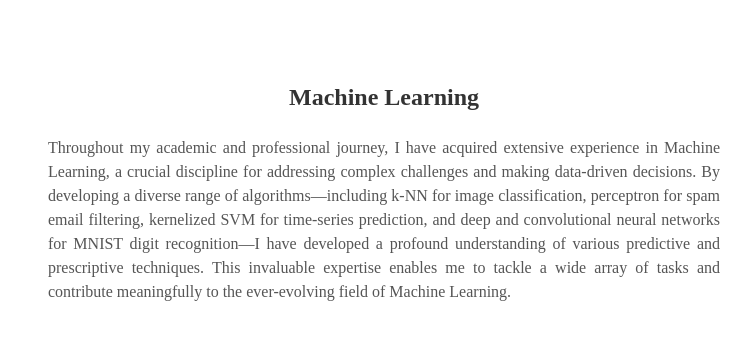
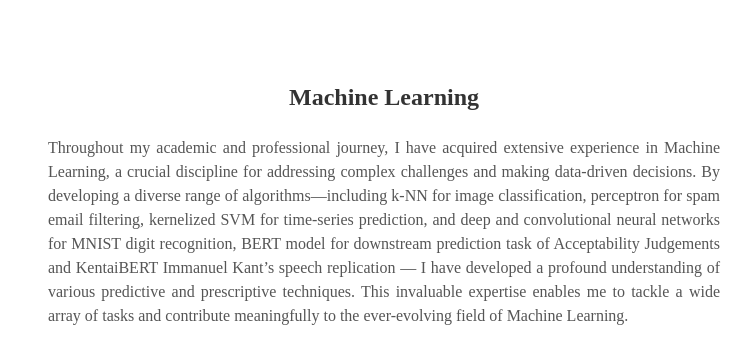
Before and after one commit to AntonShchablykin/__just_tony__.github.io, a plain HTML site: page index.html in a window 1280 px wide. Shown: the part 1920-2259 px from the top of the page, 0-732 px from the left. Drawn offline with Linux system fonts and the light colour scheme; a web font is replaced by a local one.

Commit message:
Update index.html

```diff
--- a/index.html
+++ b/index.html
@@ -105,7 +105,7 @@
       </div>
       <div class="project-description-ml">
         <h3>Machine Learning</h3>
-        <p style="text-align: justify;">Throughout my academic and professional journey, I have acquired extensive experience in Machine Learning, a crucial discipline for addressing complex challenges and making data-driven decisions. By developing a diverse range of algorithms—including k-NN for image classification, perceptron for spam email filtering, kernelized SVM for time-series prediction, and deep and convolutional neural networks for MNIST digit recognition—I have developed a profound understanding of various predictive and prescriptive techniques. This invaluable expertise enables me to tackle a wide array of tasks and contribute meaningfully to the ever-evolving field of Machine Learning. </p></div>
+        <p style="text-align: justify;">Throughout my academic and professional journey, I have acquired extensive experience in Machine Learning, a crucial discipline for addressing complex challenges and making data-driven decisions. By developing a diverse range of algorithms—including k-NN for image classification, perceptron for spam email filtering, kernelized SVM for time-series prediction, and deep and convolutional neural networks for MNIST digit recognition, BERT model for downstream prediction task of Acceptability Judgements and KentaiBERT Immanuel Kant’s speech replication — I have developed a profound understanding of various predictive and prescriptive techniques. This invaluable expertise enables me to tackle a wide array of tasks and contribute meaningfully to the ever-evolving field of Machine Learning. </p></div>
     </div>
     <div class="project">
       <div class="project-image-ff">
```
